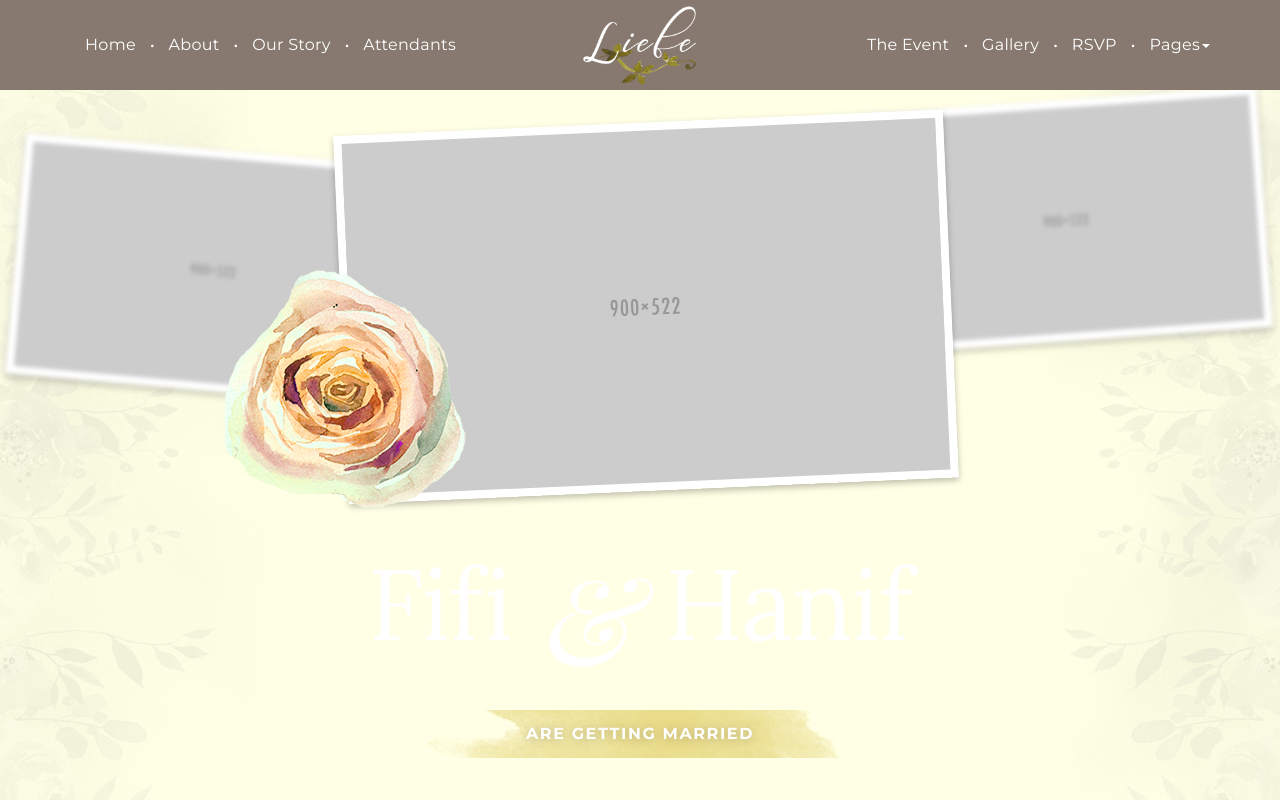
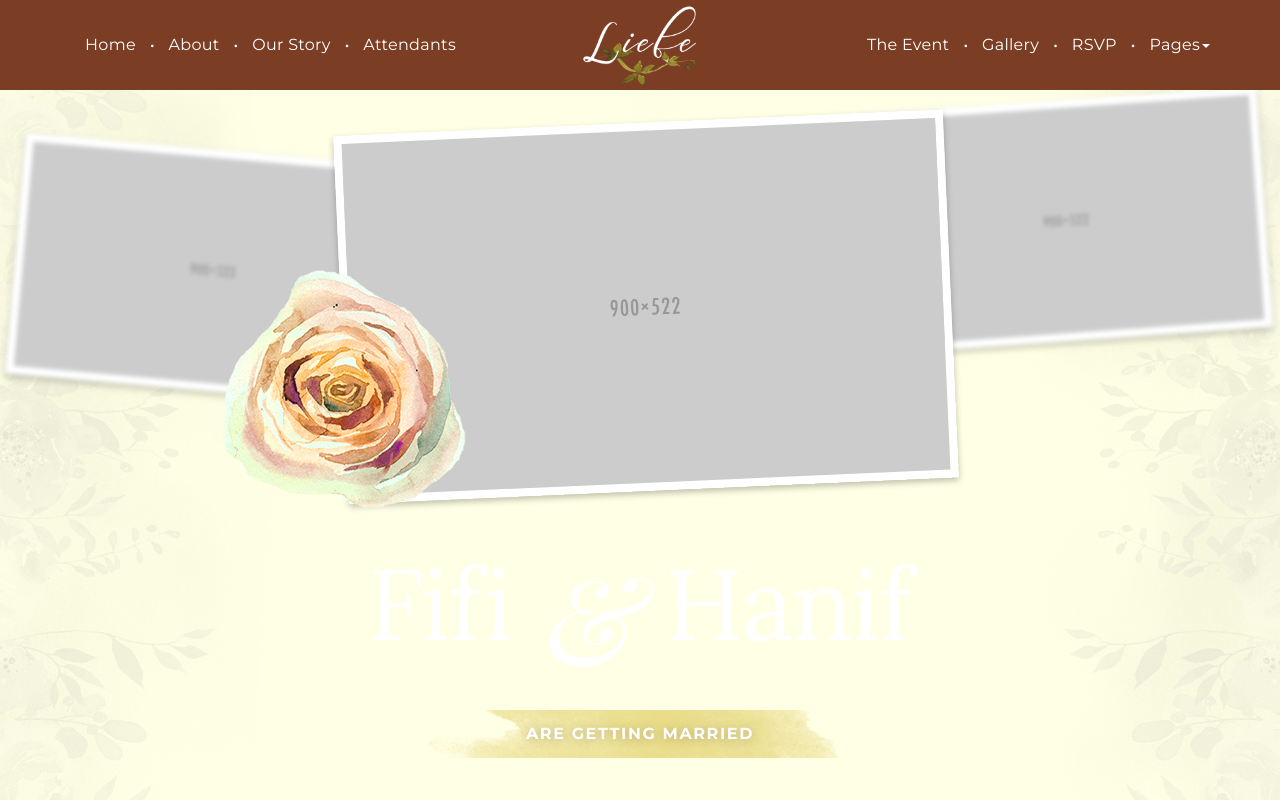
Before and after one commit to fifihanif/fifihanif.github.io, a plain HTML site: page index.html in a window 1280 px wide. Shown: the top 800 px of the page. Drawn offline with nearby package versions, Linux system fonts and the light colour scheme; a web font is replaced by a local one.

Commit message:
Update summer.css

```diff
--- a/styles/summer.css
+++ b/styles/summer.css
@@ -136,7 +136,7 @@ select.form-control
 .slideshow-image,
 .jumbotron,
 .navbar-custom
-{box-shadow:inset 0 0 0 1000px rgba(135, 121, 111, 1);}
+{box-shadow:inset 0 0 0 1000px rgba(123, 62, 36, 1);}
 
 /*________  Light Orange ________  */
 
```
